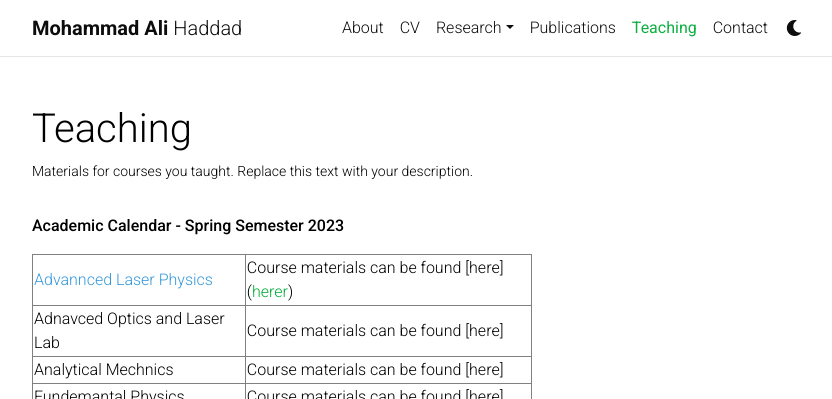
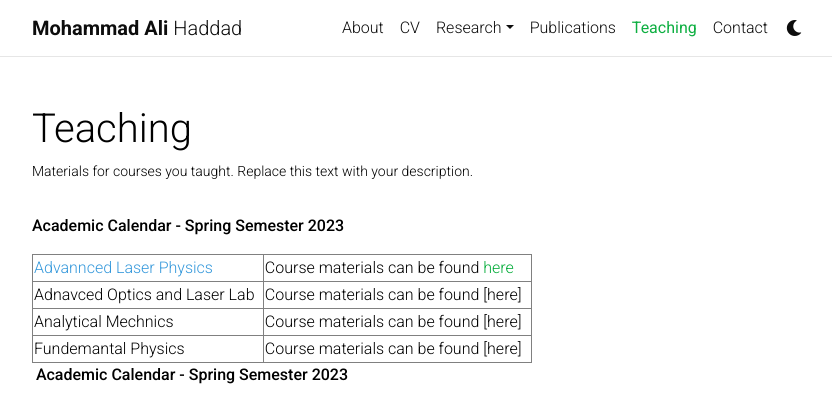
Before and after one commit to ma-haddad/ma-haddad.github.io, a Jekyll site: the page built from _pages/Teaching.md, in a window 1280 px wide and 1128 px high, cut to the strip 0-399 px from the top of the window. Shown: the whole strip, without its empty margins (223-1055 px from the left). Built offline with Jekyll 4.4.1, drawn with Linux system fonts in a browser that asks for light colours; comment, search, counter and statistics services are not loaded; a style sheet for code colours, icons or effects is not loaded; part of the change alters nothing that is shown.

Commit message:
Update Teaching.md

```diff
--- a/_pages/Teaching.md
+++ b/_pages/Teaching.md
@@ -12,7 +12,7 @@ nav_order: 5
 	<tbody>
 		<tr>
 			<td><span style="color:#3498db">Advannced Laser Physics&nbsp;</span></td>
-			<td>Course materials can be found [here](<a href="https://el-13.yazd.ac.ir/course/view.php?id=69386">herer</a>)</td>
+			<td>Course materials can be found <a href="https://el-13.yazd.ac.ir/course/view.php?id=69386">here</a></td>
 		</tr>
 		<tr>
 			<td>Adnavced Optics and Laser Lab</td>
```
